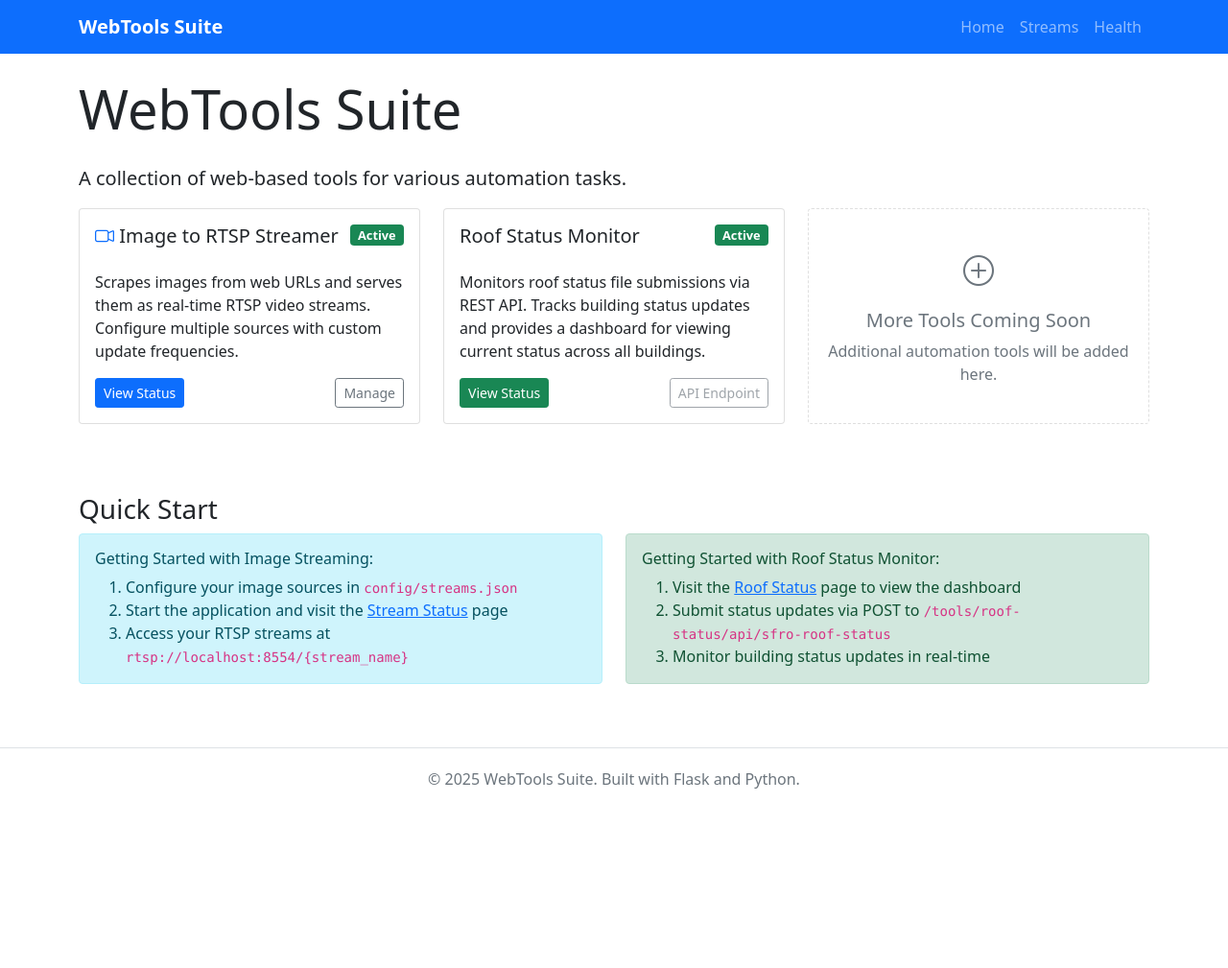
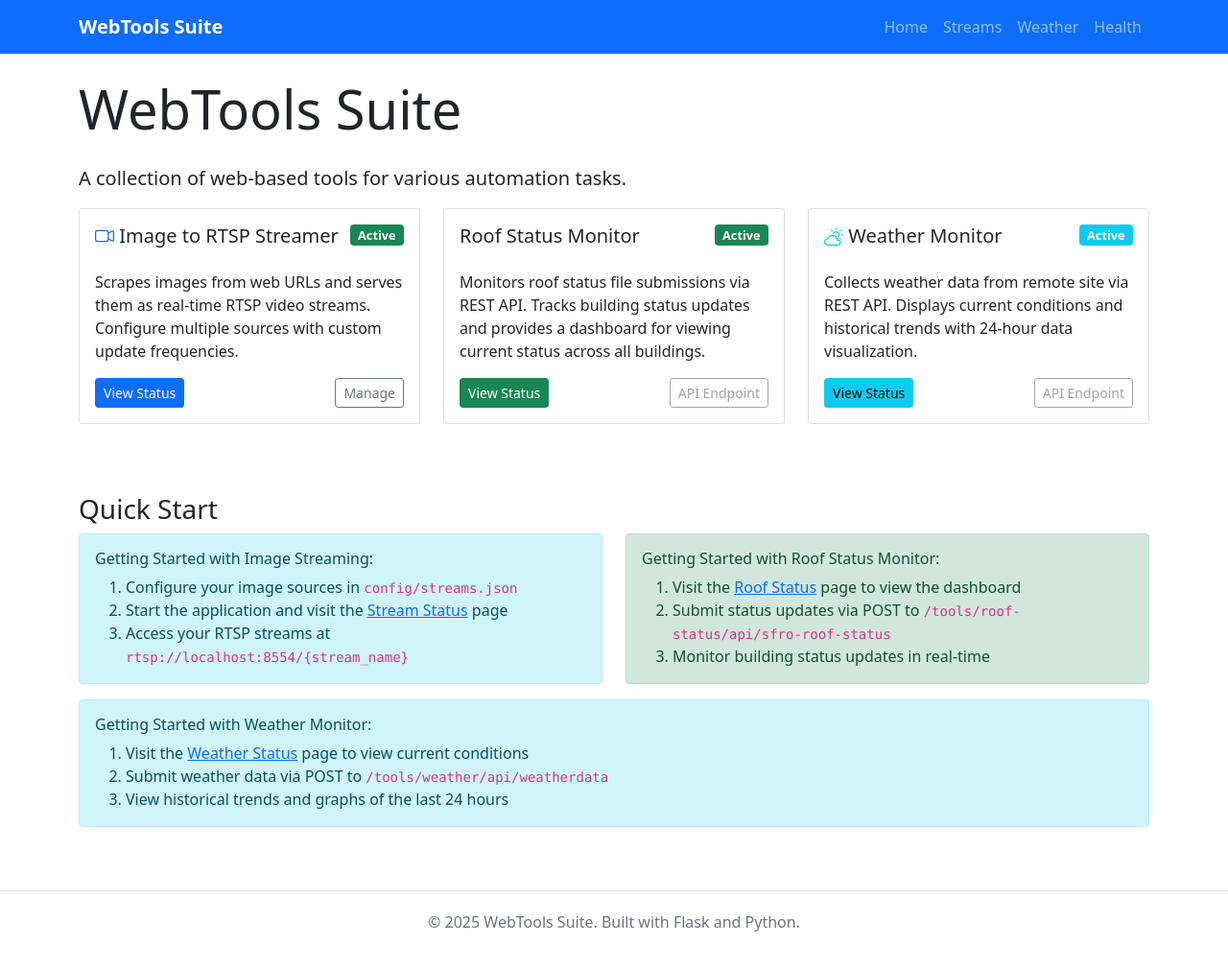
Before and after one commit to gregoberfield/tractools, a Flask app: page / in a window 1280 px wide. Shown: the whole page at 96% size. Before the commit the page ends 822 px from the top, so only its background shows below. Run offline with Flask 3, Linux system fonts and the light colour scheme; some libraries are stand-ins or nearby versions.

Commit message:
added weather info

```diff
--- a/app.py
+++ b/app.py
@@ -50,11 +50,20 @@ def create_app():
     app = Flask(__name__)
     app.config.from_object('config.Config')
 
+    # Initialize database
+    from tools.weather.models import db
+    db.init_app(app)
+
+    with app.app_context():
+        db.create_all()
+
     # Register tool blueprints
     from tools.image_streamer import image_streamer_bp
     from tools.roof_status import roof_status_bp
+    from tools.weather import weather_bp
     app.register_blueprint(image_streamer_bp, url_prefix='/tools/image-streamer')
     app.register_blueprint(roof_status_bp, url_prefix='/tools/roof-status')
+    app.register_blueprint(weather_bp, url_prefix='/tools/weather')
 
     # Main application routes
     @app.route('/')
@@ -67,7 +76,7 @@ def create_app():
         """Health check endpoint for load balancers"""
         return jsonify({
             'status': 'healthy',
-            'tools': ['image-streamer', 'roof-status']
+            'tools': ['image-streamer', 'roof-status', 'weather']
         })
 
     # Root-level API endpoint for external access
--- a/requirements.txt
+++ b/requirements.txt
@@ -1,3 +1,5 @@
 Flask
 requests
 gunicorn
+SQLAlchemy
+Flask-SQLAlchemy
--- a/templates/base.html
+++ b/templates/base.html
@@ -36,6 +36,9 @@
                         <a class="nav-link" href="/tools/image-streamer/status">Streams</a>
                     </li>
                     <li class="nav-item">
+                        <a class="nav-link" href="/tools/weather/status">Weather</a>
+                    </li>
+                    <li class="nav-item">
                         <a class="nav-link" href="/health">Health</a>
                     </li>
                 </ul>
--- a/templates/index.html
+++ b/templates/index.html
@@ -55,14 +55,23 @@
         </div>
     </div>
 
-    <!-- Placeholder for future tools -->
     <div class="col-md-6 col-lg-4 mb-4">
-        <div class="card tool-card h-100 border-dashed" style="border-style: dashed !important;">
-            <div class="card-body text-center d-flex flex-column justify-content-center">
-                <div class="text-muted">
-                    <i class="bi bi-plus-circle" style="font-size: 2em;"></i>
-                    <h5 class="card-title mt-3">More Tools Coming Soon</h5>
-                    <p class="card-text">Additional automation tools will be added here.</p>
+        <div class="card tool-card h-100" onclick="window.location.href='/tools/weather/status'">
+            <div class="card-body">
+                <div class="d-flex justify-content-between align-items-start mb-3">
+                    <h5 class="card-title">
+                        <i class="bi bi-cloud-sun text-info"></i>
+                        Weather Monitor
+                    </h5>
+                    <span class="badge bg-info status-badge">Active</span>
+                </div>
+                <p class="card-text">
+                    Collects weather data from remote site via REST API. Displays current conditions
+                    and historical trends with 24-hour data visualization.
+                </p>
+                <div class="d-flex justify-content-between">
+                    <a href="/tools/weather/status" class="btn btn-info btn-sm">View Status</a>
+                    <span class="btn btn-outline-secondary btn-sm disabled">API Endpoint</span>
                 </div>
             </div>
         </div>
@@ -94,6 +103,18 @@
                 </div>
             </div>
         </div>
+        <div class="row">
+            <div class="col-md-12">
+                <div class="alert alert-info">
+                    <h6>Getting Started with Weather Monitor:</h6>
+                    <ol class="mb-0">
+                        <li>Visit the <a href="/tools/weather/status">Weather Status</a> page to view current conditions</li>
+                        <li>Submit weather data via POST to <code>/tools/weather/api/weatherdata</code></li>
+                        <li>View historical trends and graphs of the last 24 hours</li>
+                    </ol>
+                </div>
+            </div>
+        </div>
     </div>
 </div>
 {% endblock %}
```
Also changed, not shown: config.py (+37 -0 lines), 1 other file.
